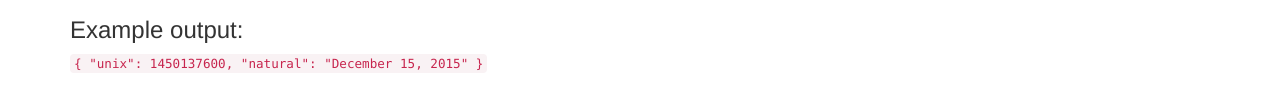
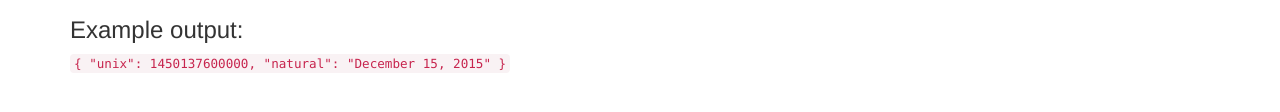
Before and after one commit to azurite/timestamp_microservice, a website: page client/index.html in a window 1280 px wide. Shown: the part 334-446 px from the top of the page. Drawn offline with nearby package versions, Linux system fonts and the light colour scheme.

Commit message:
fixed wrong date again

```diff
--- a/client/index.html
+++ b/client/index.html
@@ -23,7 +23,7 @@
         <h3>Example output:</h3>
         <code>
             {
-              "unix": 1450137600,
+              "unix": 1450137600000,
               "natural": "December 15, 2015"
             }
         </code>
```
